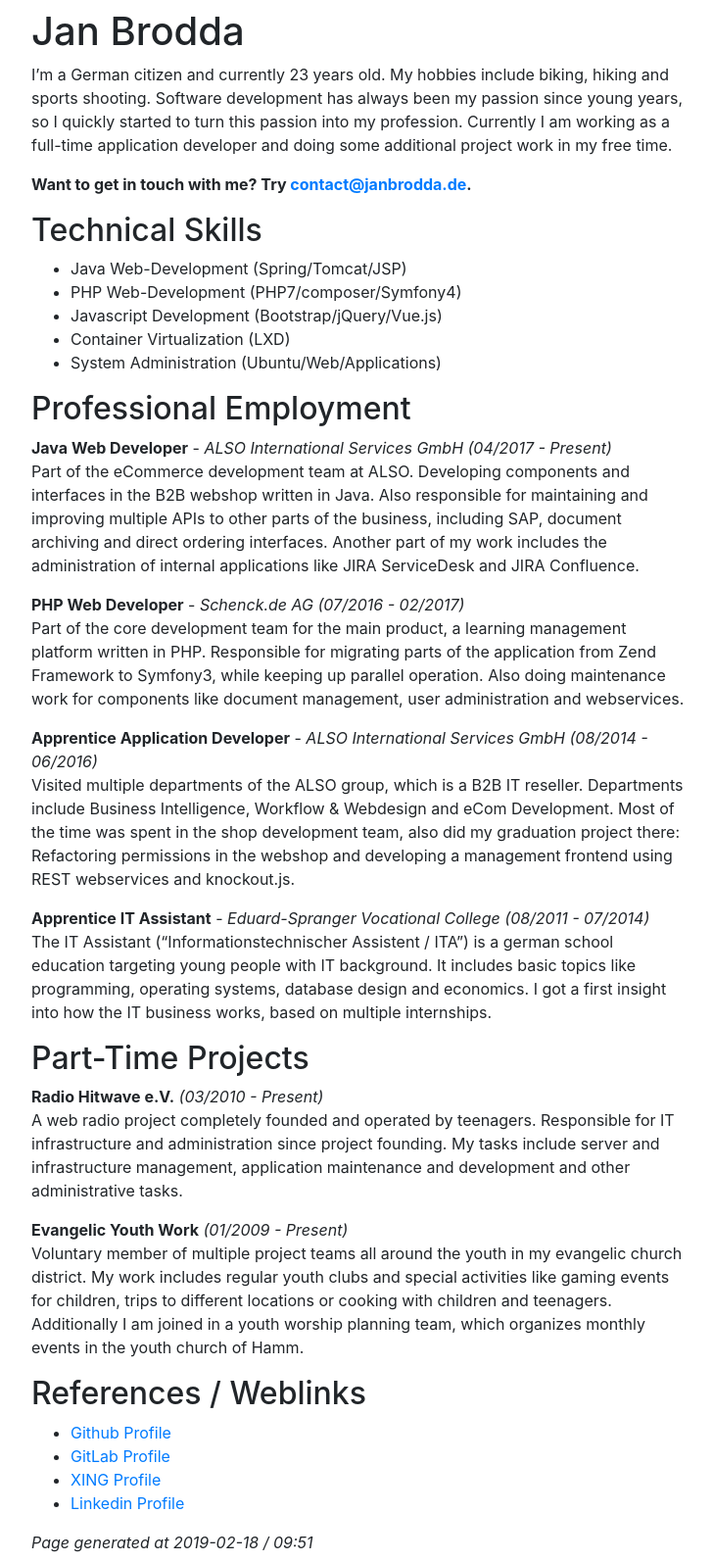
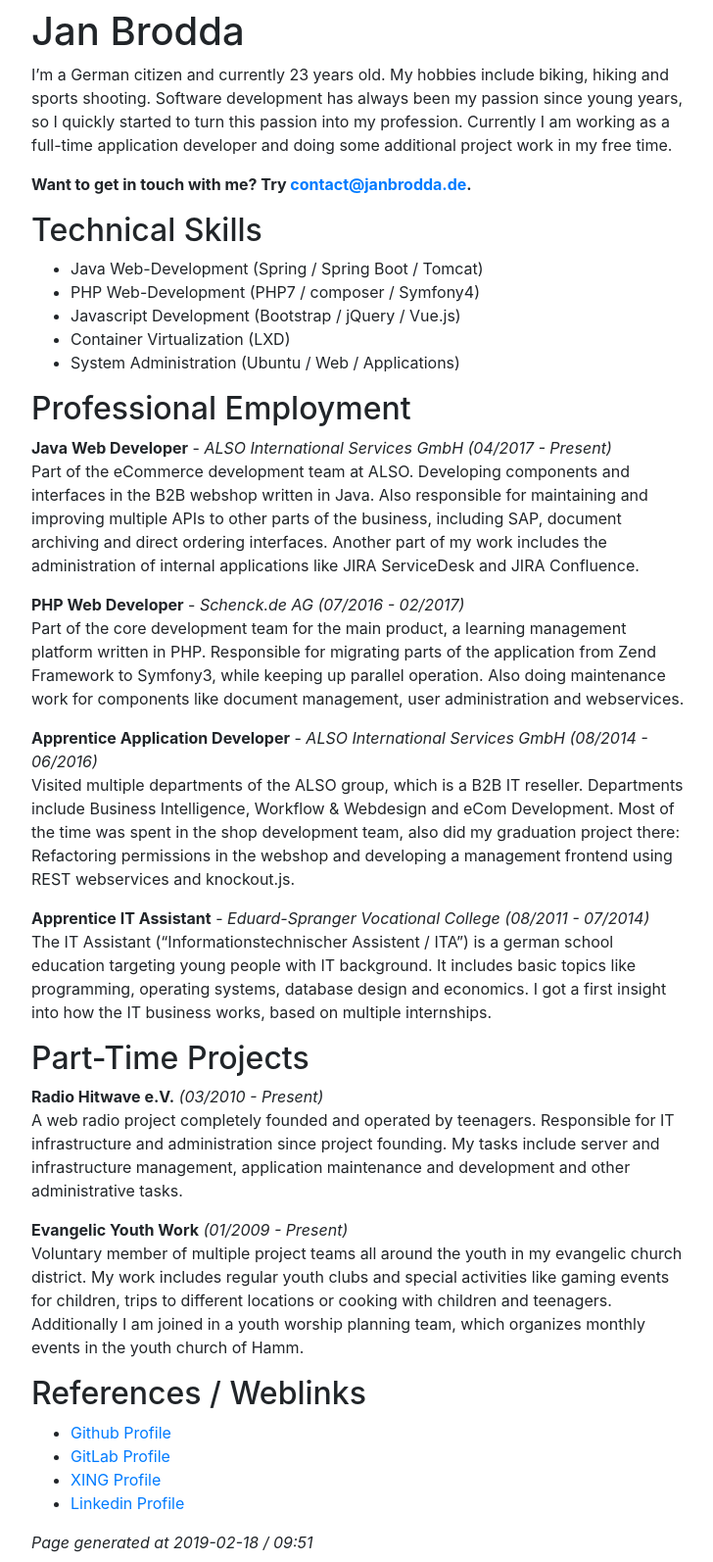
Before and after one commit to janxb/janxb.github.io, a Jekyll site: the page built from _pages/index.md, in a window 1280 px wide. Shown: the whole page at 98% size, without its empty margins (273-1001 px from the left). Built offline with Jekyll 4.4.1, drawn with Linux system fonts in a browser that asks for light colours.

Commit message:
Update index.md

```diff
--- a/_pages/index.md
+++ b/_pages/index.md
@@ -12,11 +12,11 @@ Currently I am working as a full-time application developer and doing some addit
 **Want to get in touch with me? Try [contact@janbrodda.de](mailto:contact@janbrodda.de).**
 
 ## Technical Skills
-- Java Web-Development (Spring/Tomcat/JSP)
-- PHP Web-Development (PHP7/composer/Symfony4)
-- Javascript Development (Bootstrap/jQuery/Vue.js)
+- Java Web-Development (Spring / Spring Boot / Tomcat)
+- PHP Web-Development (PHP7 / composer / Symfony4)
+- Javascript Development (Bootstrap / jQuery / Vue.js)
 - Container Virtualization (LXD)
-- System Administration (Ubuntu/Web/Applications)
+- System Administration (Ubuntu / Web / Applications)
 
 ## Professional Employment
 
```
